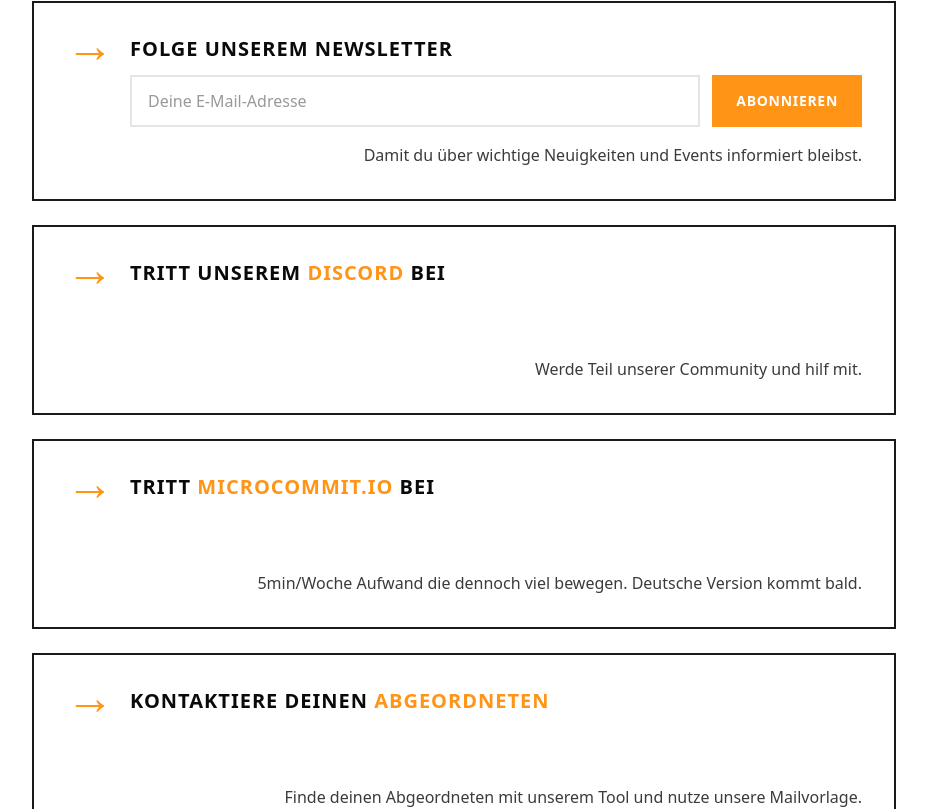
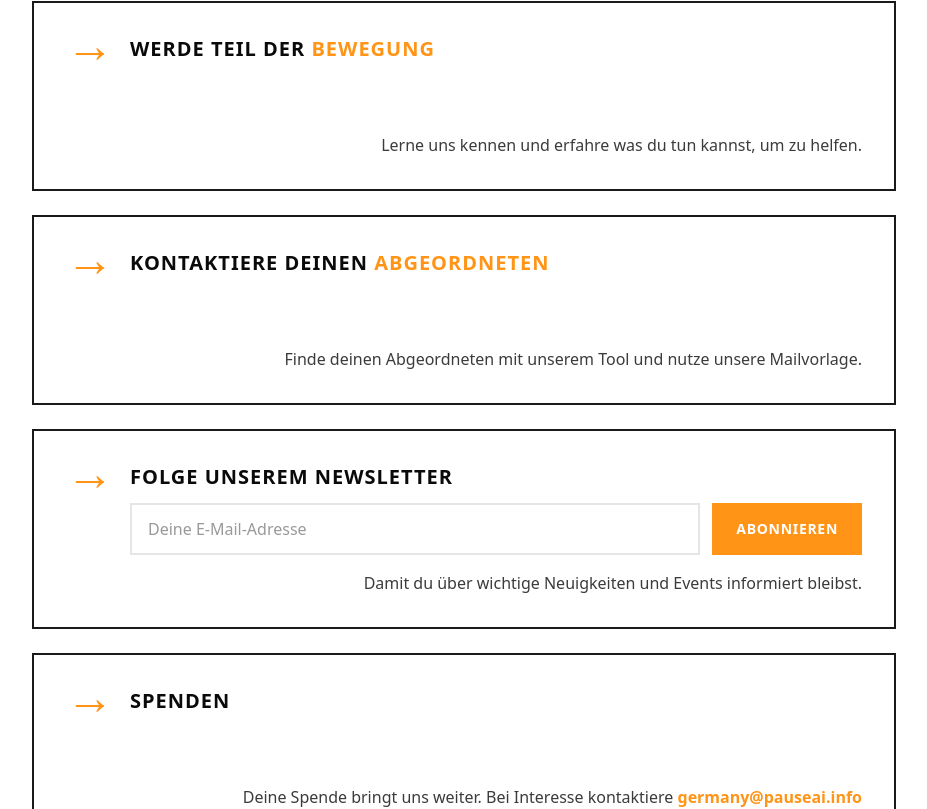
Before and after one commit to SimonSkade1/PauseAI-Germany-Website, a Next.js app: page / in a window 1280 px wide. Shown: the part 2460-3269 px from the top of the page, without its empty margins (176-1103 px from the left). Built offline with nearby package versions, Linux system fonts and the light colour scheme.

Commit message:
rm microcommit; first action werde teil der bewegung

```diff
--- a/src/app/page.tsx
+++ b/src/app/page.tsx
@@ -490,6 +490,49 @@ function ActionSection() {
         </h2>
 
         <div className="space-y-6">
+          {/* Discord */}
+          <a
+            href="https://discord.gg/pvZ5PmRX4R"
+            target="_blank"
+            rel="noopener noreferrer"
+            className="group flex bg-white p-6 md:p-8 border border-[#1a1a1a] md:border-2 cursor-pointer hover:bg-[#FFFAF5] transition-colors min-h-[190px]"
+          >
+            <div className="flex items-start md:gap-4 flex-1">
+              <span className="hidden md:block text-[#FF9416] text-4xl md:text-5xl flex-shrink-0 leading-none mt-[-0.32em] transition-transform group-hover:translate-x-2">
+                →
+              </span>
+              <div className="flex-1 flex flex-col h-full">
+                <h3 className="font-section text-lg text-pause-black mb-3 md:text-xl">
+                  Werde Teil der <span className="text-[#FF9416] border-b-2 border-transparent group-hover:border-[#FF9416] transition-colors">Bewegung</span>
+                </h3>
+                <p className="font-body text-pause-black/80 text-base mt-auto text-right">
+                  Lerne uns kennen und erfahre was du tun kannst, um zu helfen.
+                </p>
+              </div>
+            </div>
+          </a>
+
+          {/* Kontakt zu Abgeordneten */}
+          <Link
+            href="/contactlawmakers"
+            className="group flex bg-white p-6 md:p-8 border border-[#1a1a1a] md:border-2 cursor-pointer hover:bg-[#FFFAF5] transition-colors min-h-[190px]"
+          >
+            <div className="flex items-start md:gap-4 flex-1">
+              <span className="hidden md:block text-[#FF9416] text-4xl md:text-5xl flex-shrink-0 leading-none mt-[-0.32em] transition-transform group-hover:translate-x-2">
+                →
+              </span>
+              <div className="flex-1 flex flex-col h-full">
+                <h3 className="font-section text-lg text-pause-black mb-3 md:text-xl">
+                  Kontaktiere deinen{" "}
+                  <span className="text-[#FF9416] border-b-2 border-transparent group-hover:border-[#FF9416] transition-colors">Abgeordneten</span>
+                </h3>
+                <p className="font-body text-pause-black/80 text-base mt-auto text-right">
+                  Finde deinen Abgeordneten mit unserem Tool und nutze unsere Mailvorlage.
+                </p>
+              </div>
+            </div>
+          </Link>
+
           {/* Newsletter */}
           <div
             onClick={handleNewsletterCardClick}
@@ -519,71 +562,6 @@ function ActionSection() {
               </div>
             </div>
           </div>
-
-          {/* Discord */}
-          <a
-            href="https://discord.gg/pvZ5PmRX4R"
-            target="_blank"
-            rel="noopener noreferrer"
-            className="group flex bg-white p-6 md:p-8 border border-[#1a1a1a] md:border-2 cursor-pointer hover:bg-[#FFFAF5] transition-colors min-h-[190px]"
-          >
-            <div className="flex items-start md:gap-4 flex-1">
-              <span className="hidden md:block text-[#FF9416] text-4xl md:text-5xl flex-shrink-0 leading-none mt-[-0.32em] transition-transform group-hover:translate-x-2">
-                →
-              </span>
-              <div className="flex-1 flex flex-col h-full">
-                <h3 className="font-section text-lg text-pause-black mb-3 md:text-xl">
-                  Tritt unserem <span className="text-[#FF9416] border-b-2 border-transparent group-hover:border-[#FF9416] transition-colors">Discord</span> bei
-                </h3>
-                <p className="font-body text-pause-black/80 text-base mt-auto text-right">
-                  Werde Teil unserer Community und hilf mit.
-                </p>
-              </div>
-            </div>
-          </a>
-
-          {/* Microcommit */}
-          <a
-            href="https://microcommit.io"
-            target="_blank"
-            rel="noopener noreferrer"
-            className="group flex bg-white p-6 md:p-8 border border-[#1a1a1a] md:border-2 cursor-pointer hover:bg-[#FFFAF5] transition-colors min-h-[190px]"
-          >
-            <div className="flex items-start md:gap-4 flex-1">
-              <span className="hidden md:block text-[#FF9416] text-4xl md:text-5xl flex-shrink-0 leading-none mt-[-0.32em] transition-transform group-hover:translate-x-2">
-                →
-              </span>
-              <div className="flex-1 flex flex-col h-full">
-                <h3 className="font-section text-lg text-pause-black mb-3 md:text-xl">
-                  Tritt <span className="text-[#FF9416] border-b-2 border-transparent group-hover:border-[#FF9416] transition-colors">Microcommit.io</span> bei
-                </h3>
-                <p className="font-body text-pause-black/80 text-base mt-auto text-right">
-                  5min/Woche Aufwand die dennoch viel bewegen. Deutsche Version kommt bald.
-                </p>
-              </div>
-            </div>
-          </a>
-
-          {/* Kontakt zu Abgeordneten */}
-          <Link
-            href="/contactlawmakers"
-            className="group flex bg-white p-6 md:p-8 border border-[#1a1a1a] md:border-2 cursor-pointer hover:bg-[#FFFAF5] transition-colors min-h-[190px]"
-          >
-            <div className="flex items-start md:gap-4 flex-1">
-              <span className="hidden md:block text-[#FF9416] text-4xl md:text-5xl flex-shrink-0 leading-none mt-[-0.32em] transition-transform group-hover:translate-x-2">
-                →
-              </span>
-              <div className="flex-1 flex flex-col h-full">
-                <h3 className="font-section text-lg text-pause-black mb-3 md:text-xl">
-                  Kontaktiere deinen{" "}
-                  <span className="text-[#FF9416] border-b-2 border-transparent group-hover:border-[#FF9416] transition-colors">Abgeordneten</span>
-                </h3>
-                <p className="font-body text-pause-black/80 text-base mt-auto text-right">
-                  Finde deinen Abgeordneten mit unserem Tool und nutze unsere Mailvorlage.
-                </p>
-              </div>
-            </div>
-          </Link>
 
           {/* Spenden */}
           <a
```
